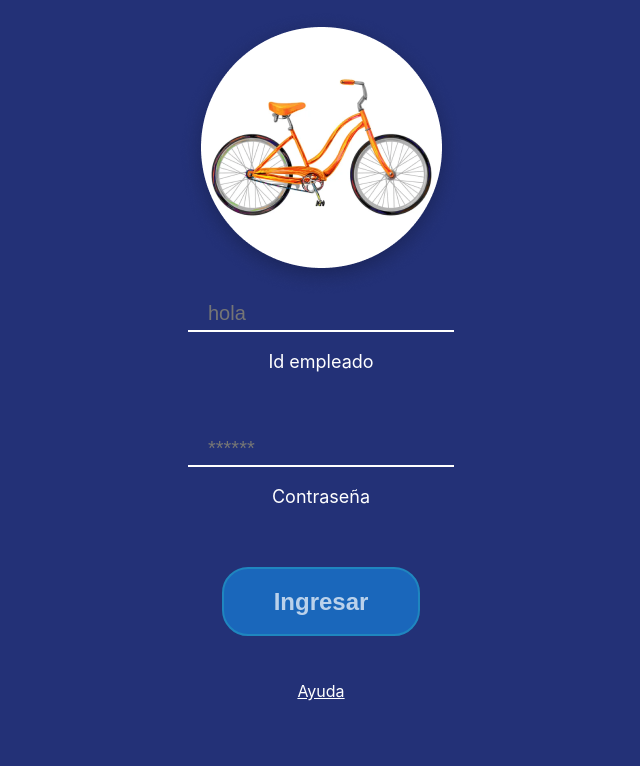
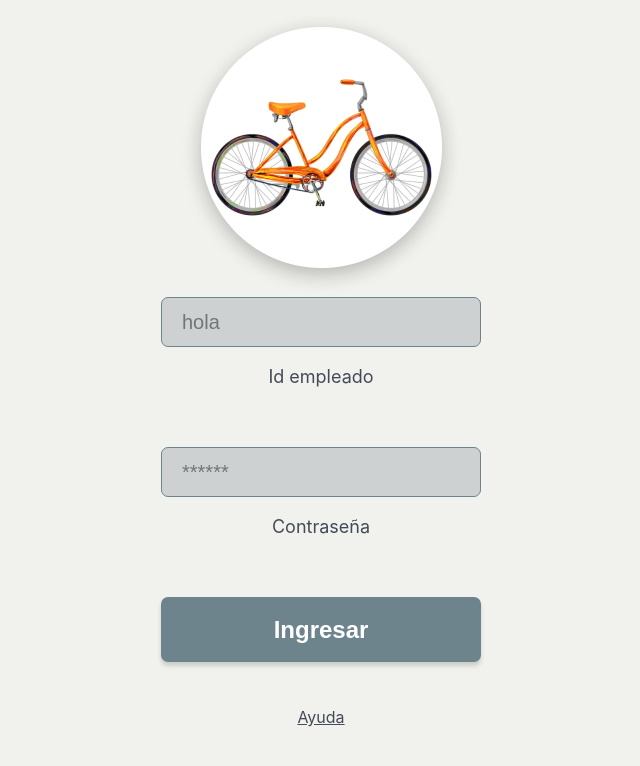
Before and after one commit to JoseCaicedoDev/bike-react, a React (Create React App) app: page /homeUser in a window 1280 px wide. Shown: the top 766 px of the page, without its empty margins (319-959 px from the left). Built offline with nearby package versions, Linux system fonts and the light colour scheme.

Commit message:
Styles modified to match new UX design

```diff
--- a/src/elements/Button.jsx
+++ b/src/elements/Button.jsx
@@ -2,13 +2,15 @@ import styled from 'styled-components'
 import theme from '../themas'
 
 const Button = styled.button`
-  background-color: ${theme.backgroundBlue};
+  background-color: ${theme.primaryColor};
   padding: ${(props) => props.secundary ? '1.2rem 2.4rem' : '1.8rem 5rem'};
-  border: 2px solid ${theme.backgroundBtn};
   font-weight: 600;
   font-size: 2.4rem;
   line-height: 2.9rem;
-  color: ${theme.transparencia};
-  border-radius: 2.6rem
+  color: ${theme.fontPrimary};
+  border-radius: 7px;
+  width: 320px;
+  box-shadow: ${theme.boxShadow};
+  border: none;
 `
 export default Button
--- a/src/elements/Container.jsx
+++ b/src/elements/Container.jsx
@@ -6,7 +6,7 @@ const Container = styled.div`
   justify-content: center;
   width:100%;
   height:100vh;
-  background:${theme.background};
+  background:${theme.backgroundColor};
 `
 
 export default Container
--- a/src/elements/StatusIMG.jsx
+++ b/src/elements/StatusIMG.jsx
@@ -1,4 +1,5 @@
 import styled from 'styled-components'
+import theme from '../themas'
 // import image from '../resources/images/Ellipse6.png'
 
 const ImgContainer = styled.div`
@@ -7,6 +8,7 @@ const ImgContainer = styled.div`
   object-position:center;
   border-radius: 50%;
   margin:auto;
+  border: 6px solid ${theme.secondaryColor};
 `
 
 const Img = styled.img`
--- a/src/elements/TitleState.jsx
+++ b/src/elements/TitleState.jsx
@@ -7,11 +7,11 @@ const TitleState = styled.h3`
   line-height: 2.4rem;
   text-align: center;
   margin: 9rem 0;
-  color: ${theme.fontPrimary};
+  color: ${theme.secondaryColor};
 
   a {
     font-size: 2rem;
-    color: ${theme.fontPrimary};
+    color: ${theme.secondaryColor};
   }
 `
 /* const linkState = styled.a`
--- a/src/elements/process/ContainerNavProcess.jsx
+++ b/src/elements/process/ContainerNavProcess.jsx
@@ -17,8 +17,7 @@ const Nav = styled.div`
   position: relative;
 `
 const Li = styled.li`
-  background-color: ${(props) => props.check ? theme.backgroundBlue : theme.backgroundGray};
-  border: 1px solid ${theme.backgroundBlue};
+  background-color: ${(props) => props.check ? theme.accentColor : theme.backgroundGray};
   border-radius: 50%;
   width: 3.8rem;
   height: 3.8rem;
@@ -35,9 +34,9 @@ const BarLine1 = styled.div`
 `
 const BarLine = styled.div`
   position: absolute;
-  width: ${(props) => props.line < 4 ? props.line * 8.8 : 26.6}rem;
+  width: ${(props) => props.line > 1 && props.line <= 4 ? props.line * 8.8 : 0}rem;
   height: 0.6rem;
-  background-color: ${(props) => props.line ? theme.backgroundBlue : theme.backgroundGray};
+  background-color: ${(props) => props.line ? theme.accentColor : theme.backgroundGray};
   top: 1.7rem;
   z-index: 1;
 
--- a/src/elements/process/Status.jsx
+++ b/src/elements/process/Status.jsx
@@ -19,7 +19,7 @@ function Status (props) {
       </ContainerNavProcess>
       <ImgContainer><Img src={props.imgurl} alt='#' /></ImgContainer>
       <TitleState>{props.title}</TitleState>
-      <TitleState><a href='/' target='_blank' rel='noopener noreferrer nofollow'>Contacte al Mecanico</a></TitleState>
+      <TitleState><a href='/' target='_blank' rel='noopener noreferrer nofollow'>Contacte al Mecánico</a></TitleState>
     </Container>
   )
 }
--- a/src/elements/user/InputUser.jsx
+++ b/src/elements/user/InputUser.jsx
@@ -2,21 +2,22 @@ import styled from 'styled-components'
 import theme from '../../themas'
 
 const Input = styled.input`
-  width: 26.6rem;
-  border: none;
-  border-bottom: 2px solid ${theme.fontPrimary};
-  background-color: ${theme.background};
+  width: 32rem;
+  border: 1px solid ${theme.primaryColor};
+  background-color: ${theme.lightColor};
   outline: 0;
-  color: ${theme.fontPrimary};
+  color: ${theme.secondaryColor};
   font-size: 2rem;
   padding:0.5rem 2rem;
+  border-radius: 7px;
+  height: 5rem;
   `
 const Label = styled.label`
   margin-bottom: 6rem;
   font-weight: 400;
   font-size: 1.8rem;
   line-height: 2.1rem;
-  color: ${theme.fontPrimary};
+  color: ${theme.secondaryColor};
   margin-top: 1.9rem
 `
 const Image = styled.img`
@@ -26,7 +27,7 @@ const LinkUser = styled.a`
   font-size: 1.6rem;
   font-weight: 400;
   line-height: 1.9rem;
-  color: ${theme.fontPrimary};
+  color: ${theme.secondaryColor};
   margin-top: 4.6rem
 `
 export { Input, Label, Image, LinkUser }
--- a/src/themas.js
+++ b/src/themas.js
@@ -5,7 +5,14 @@ const theme = {
   backgroundBtn: '#1F86BF',
   fontPrimary: 'rgb(255, 255, 255)',
   fontFamily: '\'Inter\', sanf-serif',
-  transparencia: 'rgba(255,255,255,0.7)'
+  transparencia: 'rgba(255,255,255,0.7)',
+  backgroundColor: '#F1F2ED',
+  primaryColor: '#6D848C',
+  secondaryColor: '#444A58',
+  lightColor: '#CDD1D2',
+  lightAccentColor: '#CFC6C1',
+  accentColor: '#E49061',
+  boxShadow: '0px 4px 4px rgba(0, 0, 0, 0.15)'
 }
 
 export default theme
```
